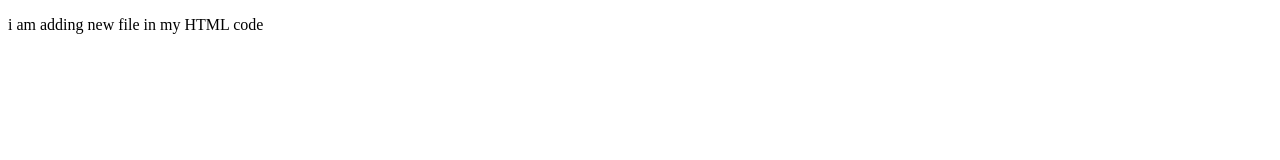
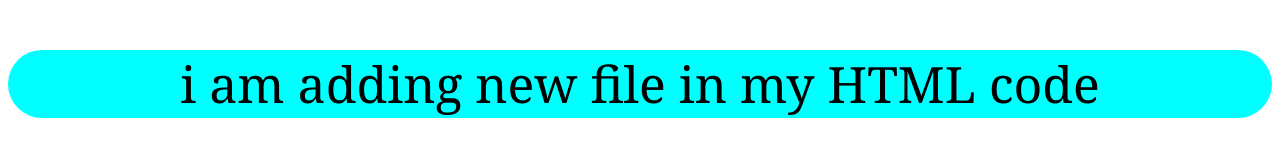
Before and after one commit to tariqusman2657/SMIT-BATCH-13, a plain HTML site: page index.html in a window 1280 px wide. Drawn offline with Linux system fonts and the light colour scheme.

Commit message:
adding new css file

```diff
--- a/index.html
+++ b/index.html
@@ -4,6 +4,7 @@
     <meta charset="UTF-8">
     <meta name="viewport" content="width=device-width, initial-scale=1.0">
     <title>Document</title>
+    <link rel="stylesheet" href="./style.css">
 </head>
 <body>
     <p>i am adding new file in my HTML code</p>
--- /dev/null
+++ b/style.css
@@ -0,0 +1,8 @@
+p {background-color: aqua;
+    font-family: Georgia;
+    color: #000;
+    font-size: 50px;
+border-radius: 50px;
+text-align: center;
+
+}
```
